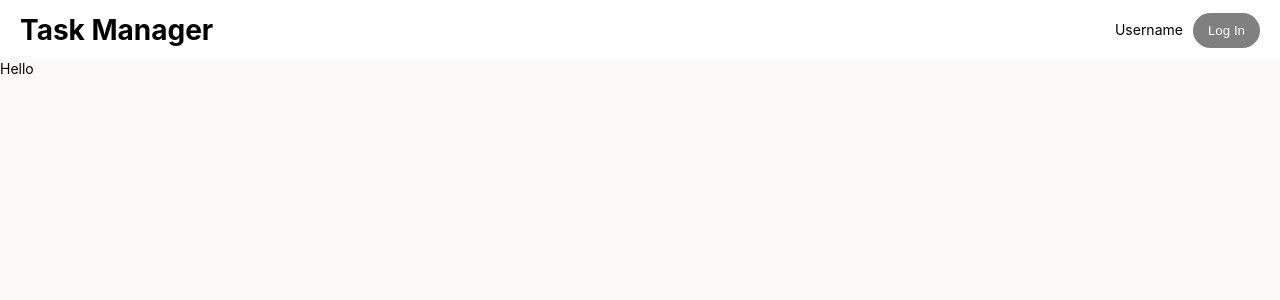
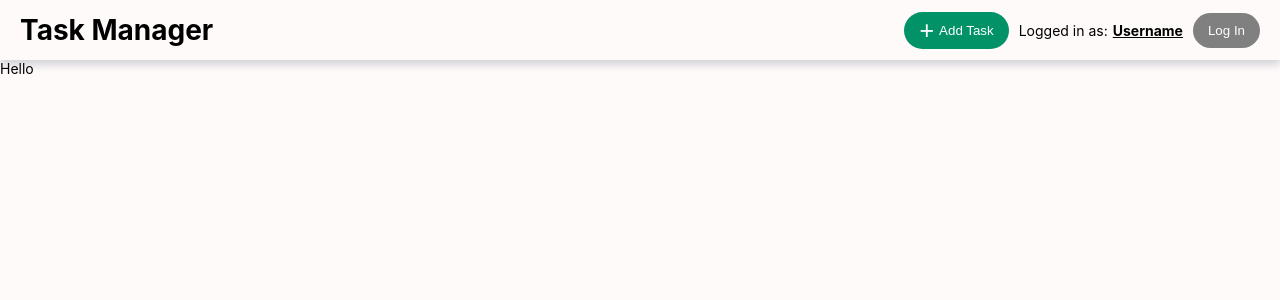
Before and after one commit to LemmyOsborne/task-manager, a Next.js app: page / in a window 1280 px wide. Shown: the top 300 px of the page. Built offline with nearby package versions, Linux system fonts and the light colour scheme.

Commit message:
refactor: improve header styling and add create task button

```diff
--- a/src/components/layout/header.tsx
+++ b/src/components/layout/header.tsx
@@ -5,8 +5,12 @@ export const Header = () => {
   return (
     <Container>
       <h1>Task Manager</h1>
-      <div>
-        <span style={{ marginRight: "10px" }}>Username</span>
+      <div style={{ display: "flex", alignItems: "center", gap: "10px" }}>
+        <AddTask>Add Task</AddTask>
+        <span style={{ display: "flex" }}>
+          Logged in as:{" "}
+          <strong style={{ textDecoration: "underline", marginLeft: "5px" }}>Username</strong>
+        </span>
         <Button>Log In</Button>
       </div>
     </Container>
@@ -19,11 +23,13 @@ const Container = styled.header`
   top: 0;
   left: 0;
   right: 0;
-  background-color: white;
   display: flex;
   justify-content: space-between;
   align-items: center;
   padding: 0 20px;
+  -webkit-box-shadow: 0px 5px 8px 0px rgba(34, 60, 80, 0.2);
+  -moz-box-shadow: 0px 5px 8px 0px rgba(34, 60, 80, 0.2);
+  box-shadow: 0px 5px 8px 0px rgba(34, 60, 80, 0.2);
 `
 
 const Button = styled.button`
@@ -32,3 +38,18 @@ const Button = styled.button`
   border-radius: 25px;
   color: white;
 `
+
+const AddTask = styled.button`
+  background-color: #019267;
+  padding: 4px 15px;
+  border-radius: 25px;
+  color: white;
+  display: flex;
+  align-items: center;
+
+  :before {
+    content: "+";
+    font-size: 25px;
+    margin-right: 5px;
+  }
+`
```
